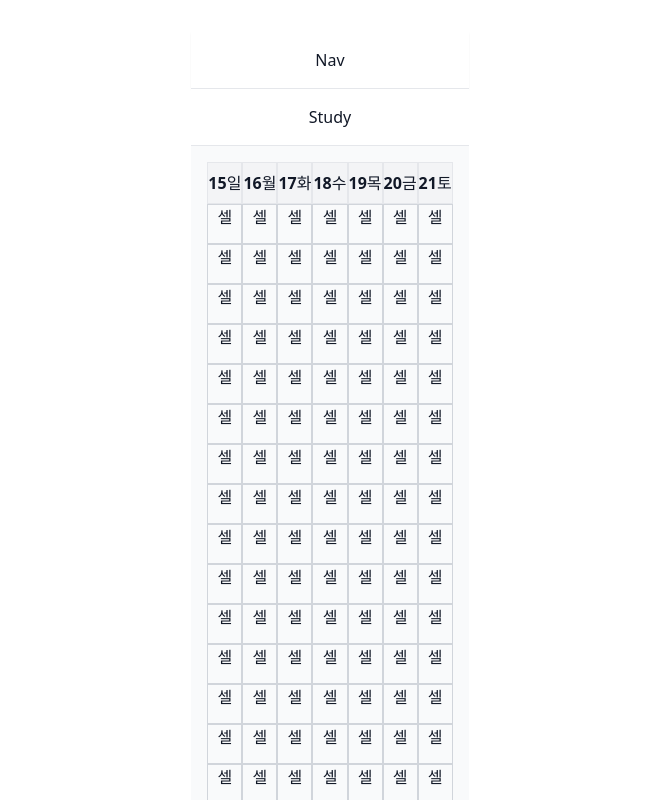
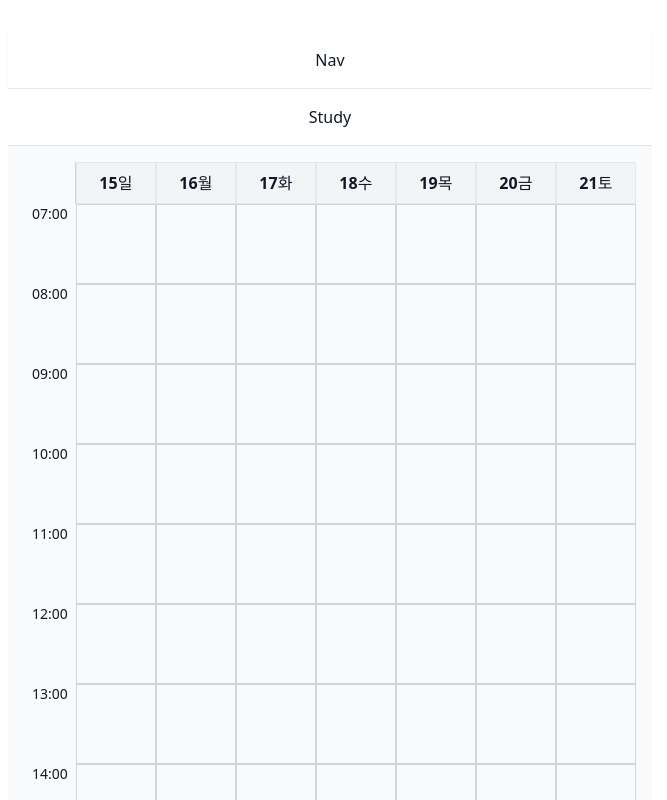
Before and after one commit to Indwoo/todo, a React (Vite) app: page / in a window 1280 px wide. Shown: the top 800 px of the page, without its empty margins (310-977 px from the left). Built offline with nearby package versions, Linux system fonts and the light colour scheme.

Commit message:
[feat] set cell time

```diff
--- a/src/components/calendar/Calendar.tsx
+++ b/src/components/calendar/Calendar.tsx
@@ -2,18 +2,42 @@ import CalendarCell from './CalendarCell';
 import CalendarHeader from './CalendarHeader';
 
 function Calendar() {
+  const timeLabels = Array.from({ length: 20 }).map((_, index) => {
+    const hour = 7 + index;
+    const displayHour = hour % 24;
+    const formattedHour =
+      displayHour < 10 ? `0${displayHour}` : `${displayHour}`;
+    return `${formattedHour}:00`;
+  });
+
   return (
-    <div>
-      <CalendarHeader></CalendarHeader>
-      <div className="grid grid-cols-7">
-        {Array.from({ length: 7 }).map((_, dayIndex) => (
-          <div key={dayIndex} className="flex flex-col">
-            {Array.from({ length: 20 }).map((_, cellIndex) => (
-              <CalendarCell key={`${dayIndex}-${cellIndex}`} />
-            ))}
-          </div>
-        ))}
+    <div className="grid grid-cols-[auto_repeat(7,1fr)] grid-rows-[auto_repeat(20,minmax(0,1fr))] ">
+      <div className="col-start-1 row-start-1  border-r border-gray-300 "></div>
+      <div className="col-start-2 col-span-7 row-start-1">
+        <CalendarHeader />
       </div>
+
+      {timeLabels.map((time, index) => (
+        <div
+          key={index}
+          style={{ gridRowStart: index + 2 }}
+          className="col-start-1 h-10 flex items-start justify-center mx-2 border-gray-300 text-sm bg-gray-50"
+        >
+          {time}
+        </div>
+      ))}
+
+      {Array.from({ length: 7 }).map((_, dayIndex) =>
+        Array.from({ length: 20 }).map((_, cellIndex) => (
+          <CalendarCell
+            key={`${dayIndex}-${cellIndex}`}
+            style={{
+              gridColumnStart: dayIndex + 2,
+              gridRowStart: cellIndex + 2,
+            }}
+          />
+        )),
+      )}
     </div>
   );
 }
--- a/src/components/calendar/CalendarCell.tsx
+++ b/src/components/calendar/CalendarCell.tsx
@@ -1,5 +1,5 @@
 const CalendarCell = () => {
-  return <div className="border border-gray-300 h-10">셀</div>;
+  return <div className="border border-gray-300 h-20 w-20"></div>;
 };
 
 export default CalendarCell;
--- a/src/components/calendar/CalendarHeader.tsx
+++ b/src/components/calendar/CalendarHeader.tsx
@@ -11,7 +11,7 @@ const CalendarHeader = () => {
 
   return (
     <div className="grid grid-cols-7">
-      {thisWeek.map((date, i) => (
+      {thisWeek.map((date) => (
         <div className="text-center font-bold py-2 border bg-gray-100">
           {format(date, 'd')}
           {format(date, 'EEE', { locale: ko })}
```
